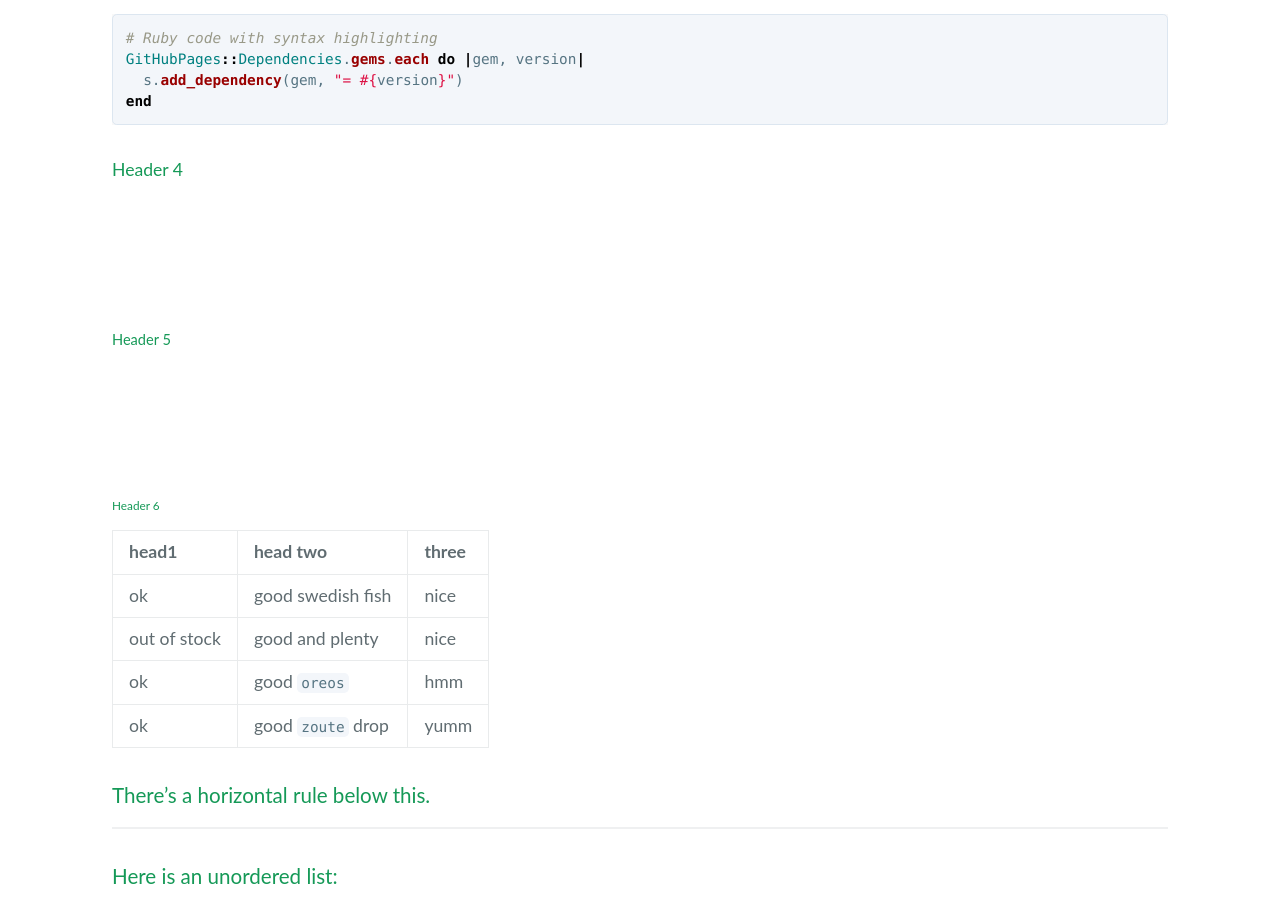
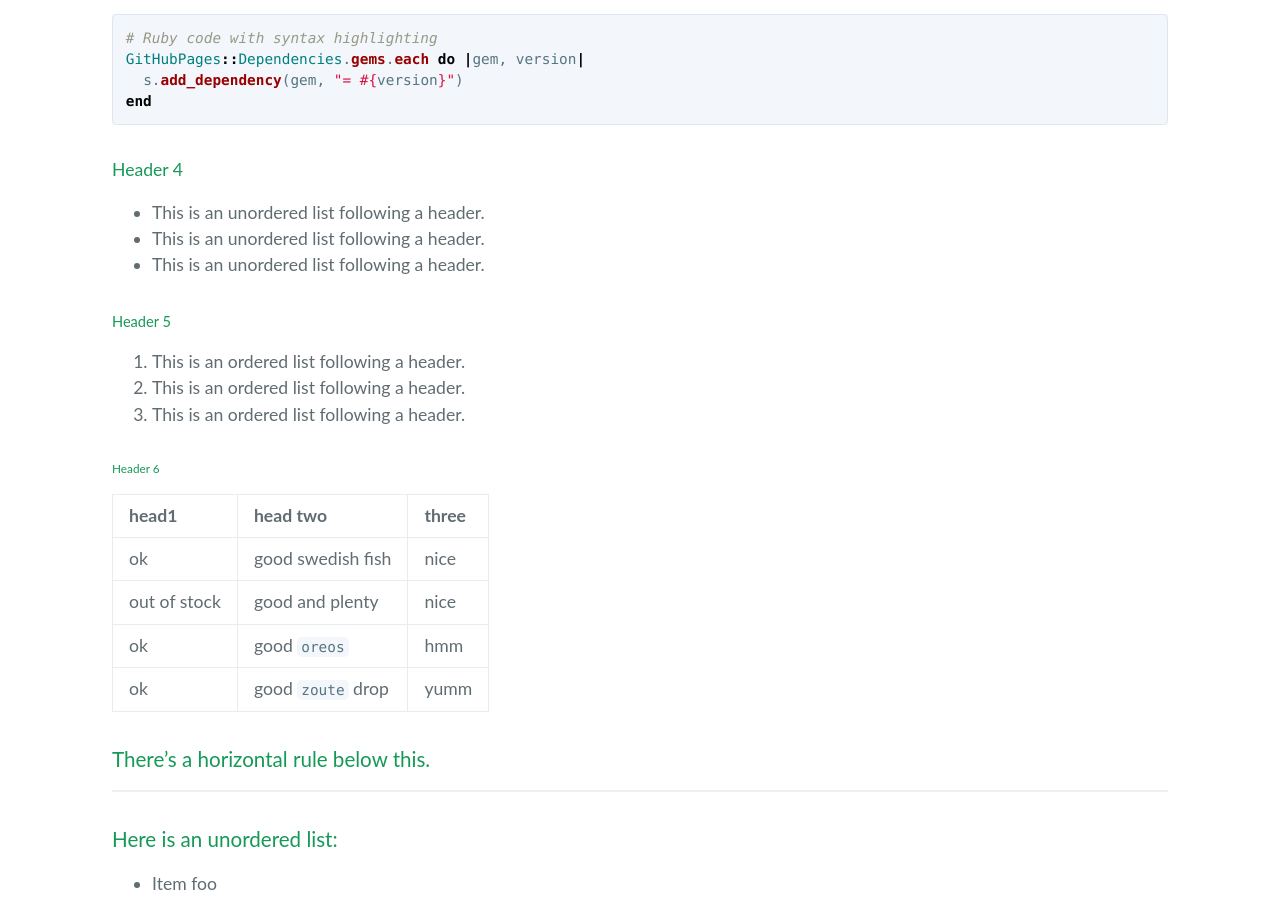
Before and after one commit to dianamw/GreenVulcano-Beta, a Jekyll site: the page built from index.md, in a window 1280 px wide. Shown: the part 1329-2231 px from the top of the page. Built offline with Jekyll 4.4.1, drawn with Linux system fonts in a browser that asks for light colours; our own code applies the rules of GitHub Pages for plain Markdown files; the repository's description, which GitHub fills in, is left out.

Commit message:
Update style.scss

```diff
--- a/assets/css/style.scss
+++ b/assets/css/style.scss
@@ -42,35 +42,3 @@ body {
   .sidenav {padding-top: 15px;}
   .sidenav a {font-size: 18px;}
 }
-
-#titleT{
-  color: #ffffff;
-  padding-top: 5px;
-  margin-left: 20px;
-  font-weight: bold;
-  font-size: 18px;
-}
-ul {
-  color: #ffffff;
-  font-size:17px;
-  margin-bottom: 5px;
-  }
-
-ul:hover {
-  background-color:#ffffff;
-  color: #238650;
-}
-li {
-  color:#ffffff;
-  font-size:15px;
-  padding-top:5px;
-  padding-bottom:5px;
-  margin-left: 50px;
-  /*margin-bottom: 10px;*/
-  list-style: none
-}
-
-li:hover {
-  background-color:#ffffff;
-  color: #238650;
-}
```
